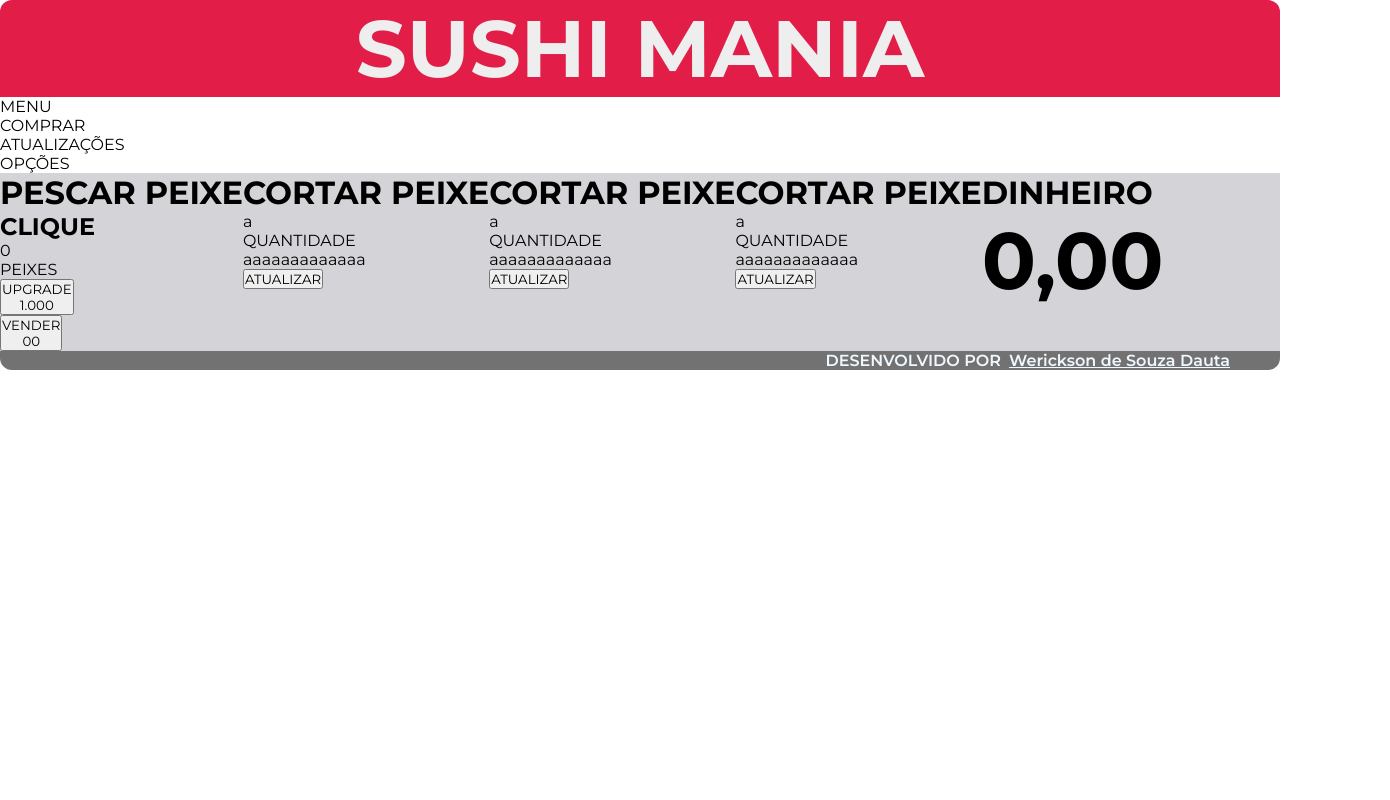
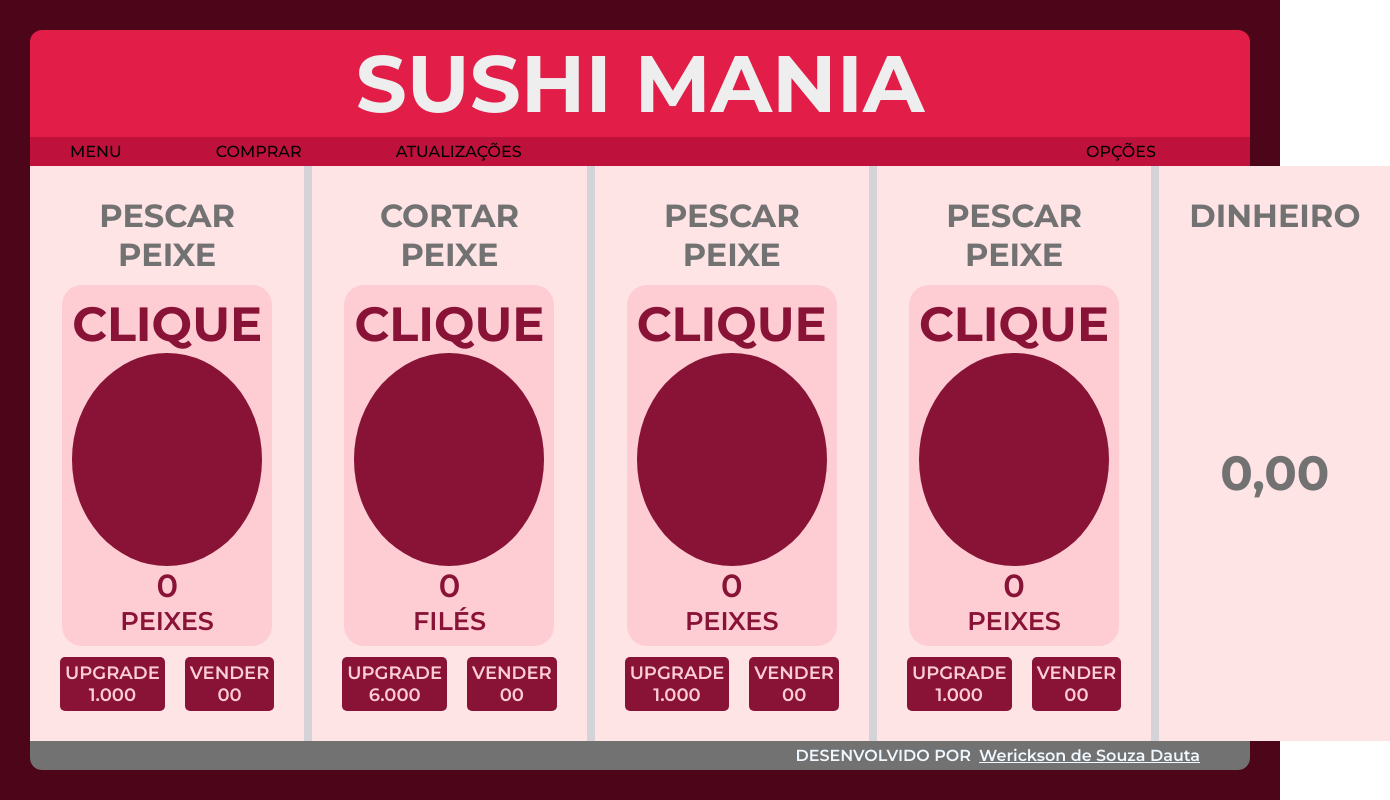
Before and after one commit to Wericksonsd/JOGO, a plain HTML site: page index.html in a window 1280 px wide. Shown: the whole page, 1390 px wide, since content can reach past the window. Drawn offline with Linux system fonts and the light colour scheme.

Commit message:
aaaaaaaaaaaaaaa

```diff
--- a/index.html
+++ b/index.html
@@ -7,9 +7,9 @@
     <title>Document</title>
 </head>
 <body>
-    <div className='tela'>
+    <div class='tela'>
     <header>SUSHI MANIA</header>
-    <div className='menubar'>
+    <div class='menubar'>
         <p>MENU</p>
         <p>COMPRAR</p>
         <p>ATUALIZAÇÕES</p>
@@ -17,52 +17,68 @@
         <p>OPÇÕES</p>
     </div>
     <main>
-        <div className='itens'>
+        <div class='itens'>
             <h1>PESCAR PEIXE</h1>
             <span>
                 <h2>CLIQUE</h2>
-            <div className='iconItem' onClick={Pescar}></div>
+                <div class='iconItem' onClick="Pescar()"></div>
                 <p id='qtdPesca'>0</p>
-            <p className='peixes'>PEIXES</p>
+                <p class='peixes'>PEIXES</p>
             </span>
-        <div className='botoesIdle'>
-            <button onClick={UpgradePx}>UPGRADE <p id='valUpPx'>1.000</p></button>
+            <div class='botoesIdle'>
+                <button type="button" onClick="UpgradePx()">UPGRADE <p id='valUpPx'>1.000</p></button>
                 <div></div>
-            <button onClick={VenderPx}>VENDER <p id='valVenPx'>00</p></button>
+                <button type="button" onClick="VenderPx()">VENDER <p id='valVenPx'>00</p></button>
             </div>
         </div>
 
-        <div className='itens'>
+        <div class='itens'>
             <h1>CORTAR PEIXE</h1>
             <span>
-            <div className='iconItem'>a</div>
-            <p>QUANTIDADE</p>
+                <h2>CLIQUE</h2>
+                <div class='iconItem' onClick="Cortar()"></div>
+                <p id='qtdCorte'>0</p>
+                <p class='peixes'>FILÉS</p>
             </span>
-            <p>aaaaaaaaaaaaa</p>
-            <button>ATUALIZAR</button>
+            <div class='botoesIdle'>
+                <button type="button" onClick="UpgradeCt()">UPGRADE<p id='valUpCt'>6.000</p></button>
+                <div></div>
+                <button type="button" onClick="VenderCt()">VENDER<p id='valVenCt'>00</p></button>
+            </div>
         </div>
 
-        <div className='itens'>
-        <h1>CORTAR PEIXE</h1>
+        <div class='itens'>
+            <h1>PESCAR PEIXE</h1>
             <span>
-            <div className='iconItem'>a</div>
-            <p>QUANTIDADE</p>
+                <h2>CLIQUE</h2>
+                <div class='iconItem' onClick="Pescar()"></div>
+                <p id='qtdPesca'>0</p>
+                <p class='peixes'>PEIXES</p>
             </span>
-            <p>aaaaaaaaaaaaa</p>
-            <button>ATUALIZAR</button>
+            <div class='botoesIdle'>
+                <button type="button" onClick="UpgradePx()">UPGRADE <p id='valUpPx'>1.000</p></button>
+                <div></div>
+                <button type="button" onClick="VenderPx()">VENDER <p id='valVenPx'>00</p></button>
+            </div>
         </div>
 
-        <div className='itens'>
-        <h1>CORTAR PEIXE</h1>
+        <div class='itens'>
+            <h1>PESCAR PEIXE</h1>
             <span>
-            <div className='iconItem'>a</div>
-            <p>QUANTIDADE</p>
+                <h2>CLIQUE</h2>
+                <div class='iconItem' onClick="Pescar()"></div>
+                <p id='qtdPesca'>0</p>
+                <p class='peixes'>PEIXES</p>
             </span>
-            <p>aaaaaaaaaaaaa</p>
-            <button>ATUALIZAR</button>
+            <div class='botoesIdle'>
+                <button type="button" onClick="UpgradePx()">UPGRADE <p id='valUpPx'>1.000</p></button>
+                <div></div>
+                <button type="button" onClick="VenderPx()">VENDER <p id='valVenPx'>00</p></button>
+            </div>
         </div>
 
-        <div className='itens' id='ulI'>
+
+        <div class='itens' id='ulI'>
             <h1>DINHEIRO</h1>
             <h2 id='atualDin'>0,00</h2>
             <div></div>
@@ -70,5 +86,88 @@
     </main>
         <footer>DESENVOLVIDO POR <a href="#">Werickson de Souza Dauta</a></footer>
     </div>
+
+    <script>
+
+        var totalDin = 0.00;
+        var dinTela = document.getElementById('atualDin');
+        //////////////////////////////// PESCA
+        var valorPx = 12.00;
+        var totalPx = 0;
+        var upPxVal = 1000;
+        var qtdPx = 1;
+        var qtdPxTela= document.getElementById('qtdPesca');
+        var totalVenPx = document.getElementById('valVenPx');
+        var totalValUp = document.getElementById('valUpPx');
+        /////////////////////////////// CORTE
+        var qtdCt = 2;
+        var valorCt = 18;
+        var upCtVal = 6000;
+        var totalCt = 0;
+        var qtdCtTela= document.getElementById('qtdCorte');
+        var totalVenCt = document.getElementById('valVenCt');
+        var totalValUpCt = document.getElementById('valUpCt');
+        ///////////////////////////////
+
+
+        ///////////////////PEIXE
+        function Pescar(){
+            totalPx += qtdPx;
+            qtdPxTela.textContent = totalPx;
+            totalVenPx.textContent = valorPx * totalPx;
+        }
+
+        function UpgradePx(){
+            if(totalDin >= upPxVal){
+                qtdPx += 1;
+                totalDin -= upPxVal;
+                dinTela.textContent = totalDin;
+                upPxVal = upPxVal * 2.5;
+                totalValUp.textContent = upPxVal;
+            } else {
+                return;
+            }
+        }
+
+        function VenderPx(){
+            totalDin += valorPx * totalPx;
+            dinTela.textContent = totalDin;
+            totalPx = 0;
+            qtdPxTela.textContent = totalPx;
+            totalVenPx.textContent = valorPx * totalPx;
+        }
+
+        ////////////////////CORTE
+        function Cortar(){
+            if(totalPx > 0){
+            totalCt += qtdCt;
+            totalPx -= 1;
+            qtdCtTela.textContent = totalCt;
+            qtdPxTela.textContent = totalPx;
+            totalVenPx.textContent = valorPx * totalPx;
+            totalVenCt.textContent = valorCt * totalCt;
+            }
+        }
+
+        function UpgradeCt(){
+            if(totalDin >= upCtVal){
+                qtdCt += 4;
+                totalDin -= upCtVal;
+                dinTela.textContent = totalDin;
+                upCtVal = upCtVal * 2.5;
+                totalValUpCt.textContent = upCtVal;
+            } else {
+                return;
+            }
+        }
+
+        function VenderCt(){
+            totalDin += valorCt * totalCt;
+            dinTela.textContent = totalDin;
+            totalCt = 0;
+            qtdCtTela.textContent = totalCt;
+            totalVenCt.textContent = valorCt * totalCt;
+        }
+    </script>
 </body>
 </html>
--- a/style/style.css
+++ b/style/style.css
@@ -113,8 +113,10 @@ main{
 }
 
 #ulI>h2{
-  font-size: 5em;
+  font-size: 3em;
 }
+
+
 
 
 .botoesIdle{
@@ -129,13 +131,19 @@ main{
 
 .botoesIdle>button{
   outline: none;
+  font-size: large;
+  padding: 5px;
+  font-weight: 600;
+  border-radius: 5px;
   border: none;
-  background-color: #881337;;
+  background-color: #881337;
+  color: #fecdd3;
   flex-grow: 1;
 }
 
 .botoesIdle>button:hover{
   background-color: #fecdd3;
+  cursor: pointer;
   color: #4c0519;
 }
 
```
Lines whose indentation alone changed are shown as unchanged.
